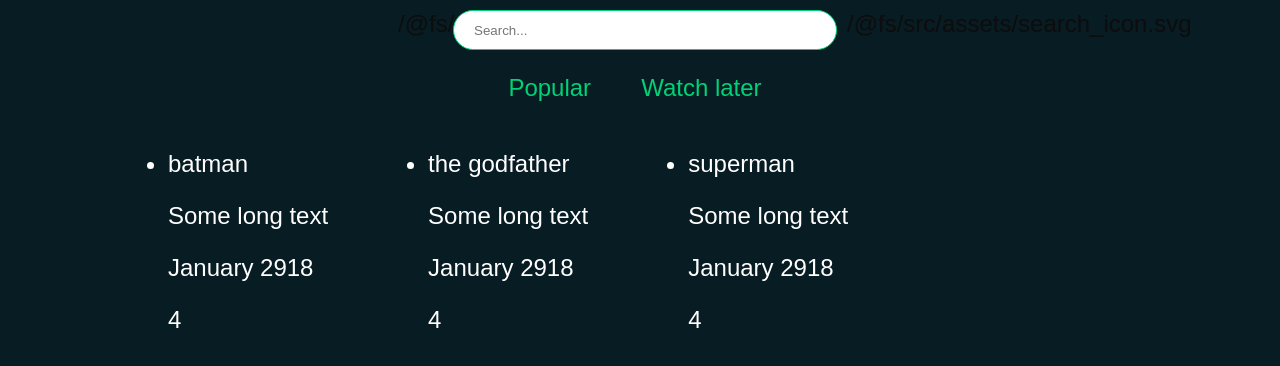
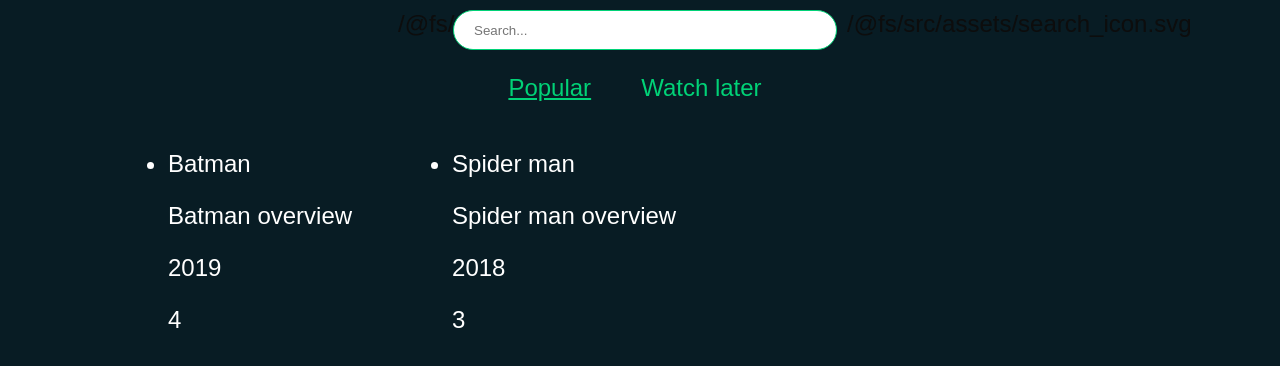
Before and after one commit to yacmeno/tmdb-app, a React app: page / in a window 1280 px wide. Shown: the top 366 px of the page. Built offline with nearby package versions, Linux system fonts and the light colour scheme.

Commit message:
Added support for fallback routes
Can now makes certain routes synonyms e.g. render the same component
when the route is either "/" or "/popular"

```diff
--- a/src/components/App.tsx
+++ b/src/components/App.tsx
@@ -1,12 +1,23 @@
 import React from "react";
-import { Router } from "./Router";
+import { Router, RouteValue } from "./Router/Router";
+import { MovieList } from "./MovieListing/MovieList";
 
-const routes = new Map<string, string>();
-routes.set("/popular", "Popular");
-routes.set("/watch-later", "Watch later");
+const routes = new Map<string, RouteValue>();
+routes.set("/popular", {
+	name: "Popular",
+	render: () => <MovieList currentRoute={"/popular"} />,
+	alias: "/",
+});
+routes.set("/watch-later", {
+	name: "Watch later",
+	render: () => <MovieList currentRoute={"/watch-later"} />,
+});
+
+const fallbackRoutes = new Map<string, string>();
+fallbackRoutes.set("/", "/popular");
 
 const App: React.FC = () => {
-	return <Router routes={routes} />;
+	return <Router routes={routes} fallbackRoutes={fallbackRoutes} />;
 };
 
 export default App;
--- a/src/components/MovieListing/MovieList.tsx
+++ b/src/components/MovieListing/MovieList.tsx
@@ -7,29 +7,43 @@ interface IMovieListProps {
 
 export const MovieList: React.FC<IMovieListProps> = ({ currentRoute }) => {
 	const [movies, setMovies] = React.useState<IMovieCardProps[]>([]);
+	const [popularMovies, setPopularMovies] = React.useState<IMovieCardProps[]>(
+		[],
+	);
+	const [watchLaterMovies, setWatchLaterMovies] = React.useState<
+		IMovieCardProps[]
+	>([]);
 
 	React.useEffect(() => {
-		// api call for first page of popular movies
-		popularMovies.push(
+		setPopularMovies([
 			{
-				title: "batman",
-				overview: "Some long text",
-				release_date: "January 2918",
+				title: "Batman",
+				overview: "Batman overview",
+				release_date: "2019",
 				vote_average: 4,
 			},
 			{
-				title: "the godfather",
-				overview: "Some long text",
-				release_date: "January 2918",
-				vote_average: 4,
+				title: "Spider man",
+				overview: "Spider man overview",
+				release_date: "2018",
+				vote_average: 3,
+			},
+		]);
+
+		setWatchLaterMovies([
+			{
+				title: "Godfather",
+				overview: "Godfather overview",
+				release_date: "2017",
+				vote_average: 2,
 			},
 			{
-				title: "superman",
-				overview: "Some long text",
-				release_date: "January 2918",
-				vote_average: 4,
+				title: "Goodfellas",
+				overview: "Goodfellas overview",
+				release_date: "2016",
+				vote_average: 1,
 			},
-		);
+		]);
 	}, []);
 
 	React.useEffect(() => {
@@ -38,7 +52,7 @@ export const MovieList: React.FC<IMovieListProps> = ({ currentRoute }) => {
 		} else if (currentRoute === "/watch-later") {
 			setMovies(watchLaterMovies);
 		}
-	}, [currentRoute]);
+	}, [currentRoute, popularMovies, watchLaterMovies]);
 
 	return (
 		<ul
@@ -63,26 +77,3 @@ export const MovieList: React.FC<IMovieListProps> = ({ currentRoute }) => {
 		</ul>
 	);
 };
-
-const popularMovies: IMovieCardProps[] = [];
-
-const watchLaterMovies: IMovieCardProps[] = [
-	{
-		title: "spider man",
-		overview: "Some long text",
-		release_date: "January 2918",
-		vote_average: 4,
-	},
-	{
-		title: "ant man",
-		overview: "Some long text",
-		release_date: "January 2918",
-		vote_average: 4,
-	},
-	{
-		title: "bad man",
-		overview: "Some long text",
-		release_date: "January 2918",
-		vote_average: 4,
-	},
-];
--- a/src/components/Nav/Link.tsx
+++ b/src/components/Nav/Link.tsx
@@ -4,18 +4,18 @@ interface ILinkProps {
 	to: string;
 	text: string;
 	onRouteChange: any;
-	currentRoute: string;
+	isActive: boolean;
 }
 
 export const Link: React.FC<ILinkProps> = ({
 	to,
 	text,
 	onRouteChange,
-	currentRoute,
+	isActive,
 }) => {
 	return (
 		<a
-			className={currentRoute === to ? "active" : ""}
+			className={isActive ? "active" : ""}
 			href={to}
 			onClick={(e: React.MouseEvent) => onRouteChange(e, to)}
 		>
--- a/src/components/Nav/Navbar.tsx
+++ b/src/components/Nav/Navbar.tsx
@@ -1,16 +1,18 @@
 import React from "react";
 import { Link } from "./Link";
+import { RouteValue } from "../Router/Router";
 
 interface INavigationProps {
-	routes: Map<string, string>;
-	currentRoute: string;
+	routes: Map<string, RouteValue>;
+	fallbackRoutes: Map<string, string>;
+	activeRoute: string | null;
 	onRouteChange: any;
 }
 
 export const Navbar: React.FC<INavigationProps> = ({
 	routes,
 	onRouteChange,
-	currentRoute,
+	activeRoute,
 }) => {
 	const links: JSX.Element[] = [];
 
@@ -19,11 +21,11 @@ export const Navbar: React.FC<INavigationProps> = ({
 			<li key={k}>
 				<Link
 					to={k}
-					text={v}
+					text={v.name}
 					onRouteChange={(e: React.MouseEvent, route: string) =>
 						onRouteChange(e, route)
 					}
-					currentRoute={currentRoute}
+					isActive={activeRoute === k}
 				/>
 			</li>,
 		),
--- a/src/components/Router.tsx
+++ /dev/null
@@ -1,38 +0,0 @@
-import React from "react";
-import Header from "./Header";
-import Navbar from "./Nav/Navbar";
-import { MovieList } from "./MovieListing/MovieList";
-
-interface IRouterProps {
-	routes: Map<string, string>;
-}
-
-export const Router: React.FC<IRouterProps> = ({ routes }) => {
-	const [currentRoute, setCurrentRoute] = React.useState<string>("/");
-
-	// Setup initial route client navigated to
-	React.useEffect(() => {
-		const browserRoute = window.location.pathname;
-		setCurrentRoute(browserRoute);
-	}, []);
-
-	const handleRouteChange = (ev: React.MouseEvent, targetRoute: string) => {
-		ev.preventDefault();
-		setCurrentRoute(targetRoute);
-		history.pushState({ page: targetRoute }, "", targetRoute);
-	};
-
-	return (
-		<>
-			<Header />
-			<Navbar
-				routes={routes}
-				currentRoute={currentRoute}
-				onRouteChange={(e: React.MouseEvent, route: string) =>
-					handleRouteChange(e, route)
-				}
-			/>
-			<MovieList currentRoute={currentRoute} />
-		</>
-	);
-};
--- /dev/null
+++ b/src/components/Router/NoRoute.tsx
@@ -0,0 +1,5 @@
+import React from "react";
+
+export const NoRoute: React.FC = () => {
+	return <p className="no-route">Undefined route 😢</p>;
+};
--- /dev/null
+++ b/src/components/Router/Router.tsx
@@ -0,0 +1,74 @@
+import React from "react";
+import Header from "../Header";
+import Navbar from "../Nav/Navbar";
+import { NoRoute } from "./NoRoute";
+
+interface IRouterProps {
+	routes: Map<string, RouteValue>;
+	fallbackRoutes: Map<string, string>;
+}
+
+export type RouteValue = {
+	name: string;
+	render: () => JSX.Element;
+	alias?: string;
+};
+
+export const Router: React.FC<IRouterProps> = ({ routes, fallbackRoutes }) => {
+	const [currentRoute, setCurrentRoute] = React.useState<string>("/");
+
+	// Setup initial route client navigated to
+	React.useEffect(() => {
+		const browserRoute = window.location.pathname;
+		setCurrentRoute(browserRoute);
+	}, []);
+
+	const handleRouteChange = (
+		ev: React.MouseEvent,
+		targetRoute: string,
+	): void => {
+		ev.preventDefault();
+		setCurrentRoute(targetRoute);
+		history.pushState({ page: targetRoute }, "", targetRoute);
+	};
+
+	const renderRouteComponent = (): JSX.Element => {
+		const isRoute = routes.has(currentRoute);
+		const isFallbackRoute = fallbackRoutes.has(currentRoute);
+
+		// Non-Null assertion operator because of https://github.com/Microsoft/TypeScript/issues/9619
+		if (isRoute) {
+			return routes.get(currentRoute)!.render();
+		} else if (isFallbackRoute) {
+			const fallbackRoute = fallbackRoutes.get(currentRoute)!;
+			return routes.get(fallbackRoute)!.render();
+		} else {
+			return <NoRoute />;
+		}
+	};
+
+	const handleActiveNavbarLink = (): string | null => {
+		if (routes.has(currentRoute)) {
+			return currentRoute;
+		} else if (fallbackRoutes.has(currentRoute)) {
+			return fallbackRoutes.get(currentRoute)!;
+		} else {
+			return null;
+		}
+	};
+
+	return (
+		<>
+			<Header />
+			<Navbar
+				routes={routes}
+				fallbackRoutes={fallbackRoutes}
+				activeRoute={handleActiveNavbarLink()}
+				onRouteChange={(e: React.MouseEvent, route: string) =>
+					handleRouteChange(e, route)
+				}
+			/>
+			{renderRouteComponent()}
+		</>
+	);
+};
--- /dev/null
+++ b/src/styles/404.scss
@@ -0,0 +1,5 @@
+.no-route {
+	color: $tmdb-color;
+	text-align: center;
+	margin-top: 2rem;
+}
--- a/src/styles/index.scss
+++ b/src/styles/index.scss
@@ -2,6 +2,7 @@
 @import "./variables.scss";
 @import "./header.scss";
 @import "./navigation.scss";
+@import "./404.scss";
 
 // Global styles
 html,
```
